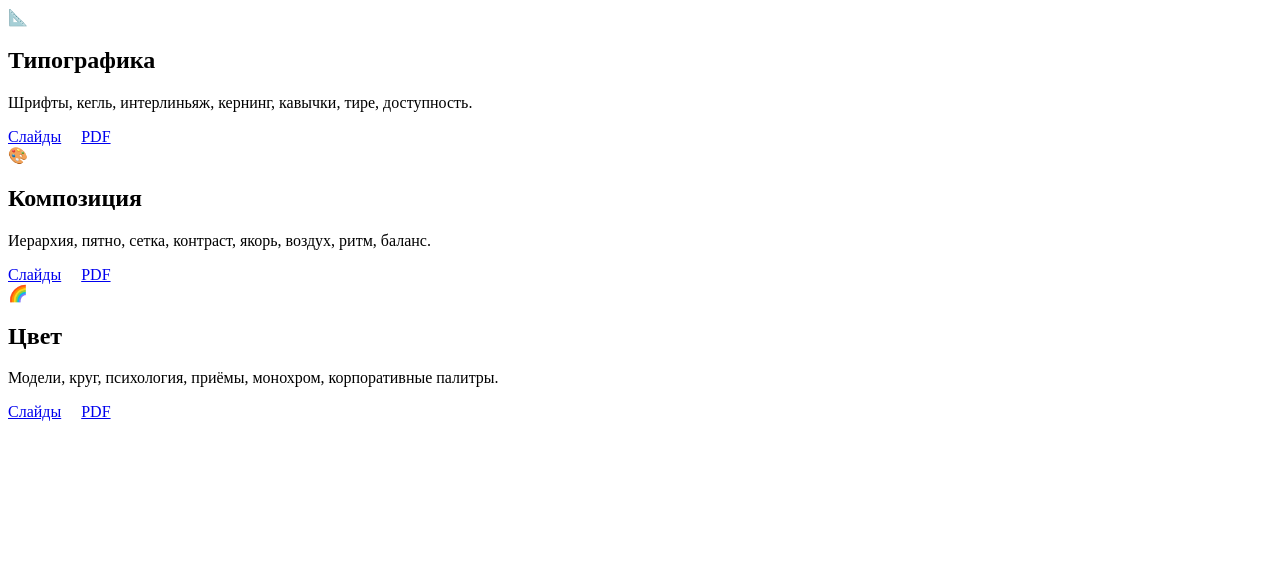
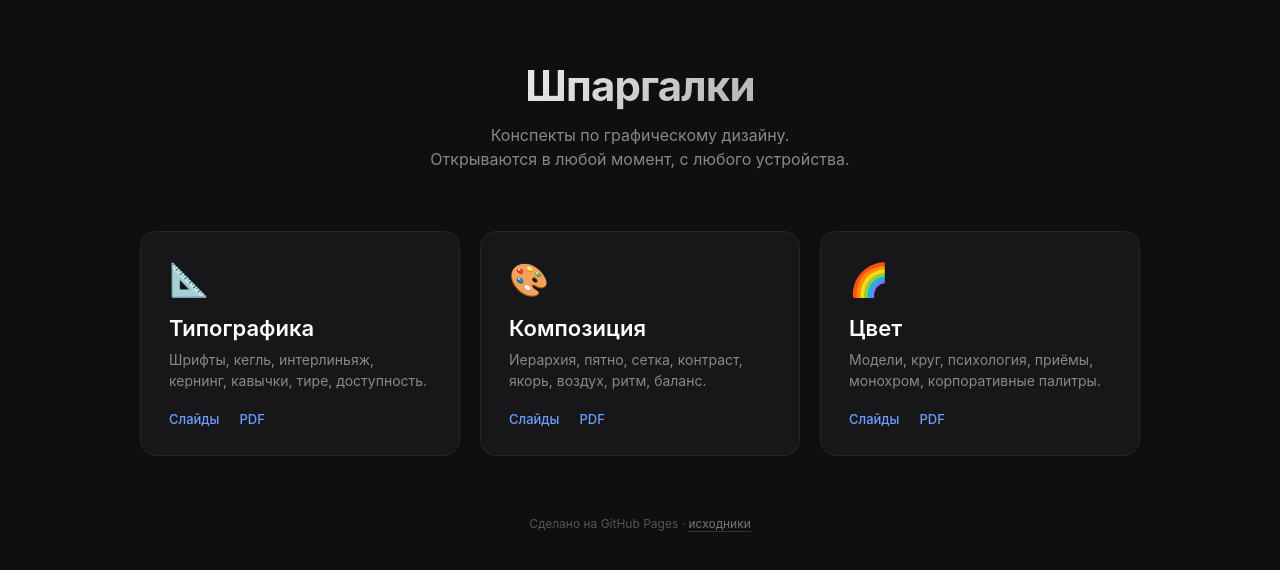
Before and after one commit to dmitrijprivalihin701-eng/Typography, a plain HTML site: page Index.html in a window 1280 px wide. Drawn offline with Linux system fonts and the light colour scheme.

Commit message:
Update Index.html

```diff
--- a/Index.html
+++ b/Index.html
@@ -1,3 +1,131 @@
+<!DOCTYPE html>
+<html lang="ru">
+<head>
+<meta charset="UTF-8">
+<meta name="viewport" content="width=device-width, initial-scale=1.0">
+<title>Шпаргалки — Дизайн</title>
+<style>
+  * { margin: 0; padding: 0; box-sizing: border-box; }
+
+  body {
+    font-family: -apple-system, BlinkMacSystemFont, "Segoe UI", Roboto, sans-serif;
+    background: #0f0f10;
+    color: #eaeaea;
+    min-height: 100vh;
+    display: flex;
+    flex-direction: column;
+    align-items: center;
+    padding: 60px 24px;
+  }
+
+  header {
+    text-align: center;
+    margin-bottom: 60px;
+    max-width: 640px;
+  }
+
+  h1 {
+    font-size: 42px;
+    font-weight: 700;
+    letter-spacing: -0.02em;
+    margin-bottom: 12px;
+    background: linear-gradient(135deg, #ffffff 0%, #a0a0a0 100%);
+    -webkit-background-clip: text;
+    -webkit-text-fill-color: transparent;
+    background-clip: text;
+  }
+
+  .subtitle {
+    font-size: 16px;
+    color: #888;
+    line-height: 1.5;
+  }
+
+  .grid {
+    display: grid;
+    grid-template-columns: repeat(auto-fit, minmax(280px, 1fr));
+    gap: 20px;
+    width: 100%;
+    max-width: 1000px;
+  }
+
+  .card {
+    display: block;
+    padding: 28px;
+    background: #17171a;
+    border: 1px solid #25252a;
+    border-radius: 16px;
+    text-decoration: none;
+    color: inherit;
+    transition: all 0.2s ease;
+  }
+
+  .card:hover {
+    border-color: #3a3a44;
+    transform: translateY(-2px);
+    background: #1c1c20;
+  }
+
+  .card-emoji {
+    font-size: 32px;
+    margin-bottom: 16px;
+    display: block;
+  }
+
+  .card h2 {
+    font-size: 22px;
+    font-weight: 600;
+    margin-bottom: 8px;
+    color: #fff;
+  }
+
+  .card p {
+    font-size: 14px;
+    color: #888;
+    line-height: 1.5;
+    margin-bottom: 20px;
+  }
+
+  .card-link {
+    font-size: 13px;
+    color: #6b9eff;
+    font-weight: 500;
+    text-decoration: none;
+    display: inline-flex;
+    align-items: center;
+    gap: 6px;
+  }
+
+  .card-link:hover {
+    color: #9bbfff;
+  }
+
+  footer {
+    margin-top: 60px;
+    font-size: 12px;
+    color: #555;
+    text-align: center;
+  }
+
+  footer a {
+    color: #777;
+    text-decoration: none;
+    border-bottom: 1px solid #333;
+  }
+
+  @media (max-width: 480px) {
+    h1 { font-size: 32px; }
+    body { padding: 40px 16px; }
+  }
+</style>
+</head>
+<body>
+
+<header>
+  <h1>Шпаргалки</h1>
+  <p class="subtitle">Конспекты по графическому дизайну.<br>Открываются в любой момент, с любого устройства.</p>
+</header>
+
 <main class="grid">
 
   <div class="card">
@@ -31,3 +159,10 @@
   </div>
 
 </main>
+
+<footer>
+  <p>Сделано на GitHub Pages · <a href="https://github.com/dmitrijprivalihin701-eng/Typography" target="_blank">исходники</a></p>
+</footer>
+
+</body>
+</html>
```
